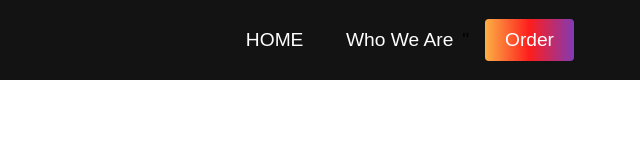
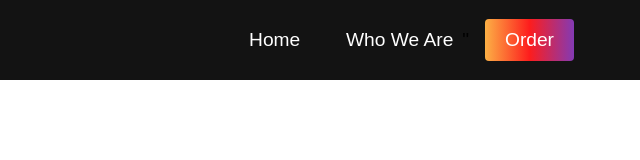
Before and after one commit to Veronicle/Crushers, a plain HTML site: page index.html in a window 1280 px wide. Shown: the full height of the page, 640-1280 px from the left. Drawn offline with Linux system fonts and the light colour scheme.

Commit message:
Update index.html
small subpage header change

```diff
--- a/index.html
+++ b/index.html
@@ -19,7 +19,7 @@
         </div>
         <ul class="navbar__menu">
             <li class = "navbar__item">
-                <a href="#home" class = "navbar__links" id = "home">HOME</a>
+                <a href="#home" class = "navbar__links" id = "home">Home</a>
             </li>
             <li class = "navbar__item">
                 <a href="#Who We Are" class = "navbar__links" id = "intro">Who We Are</a>
```
